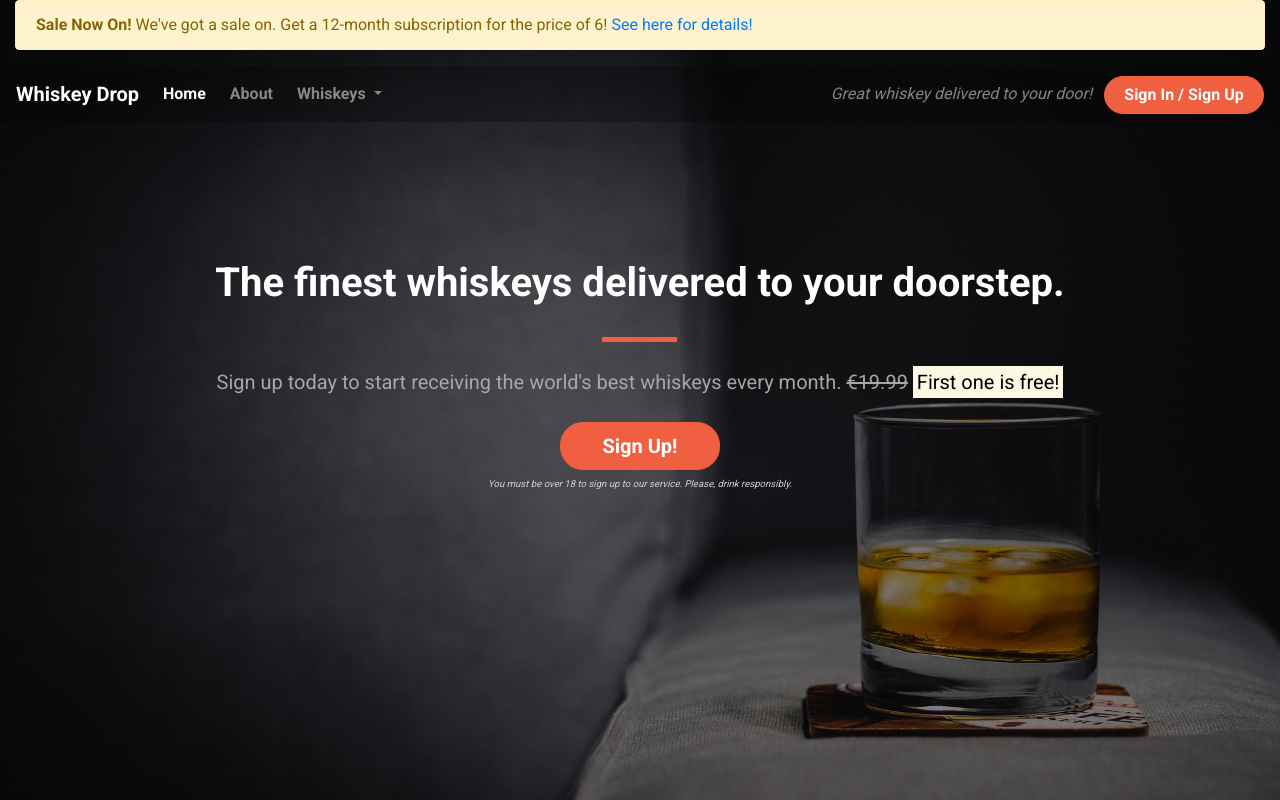
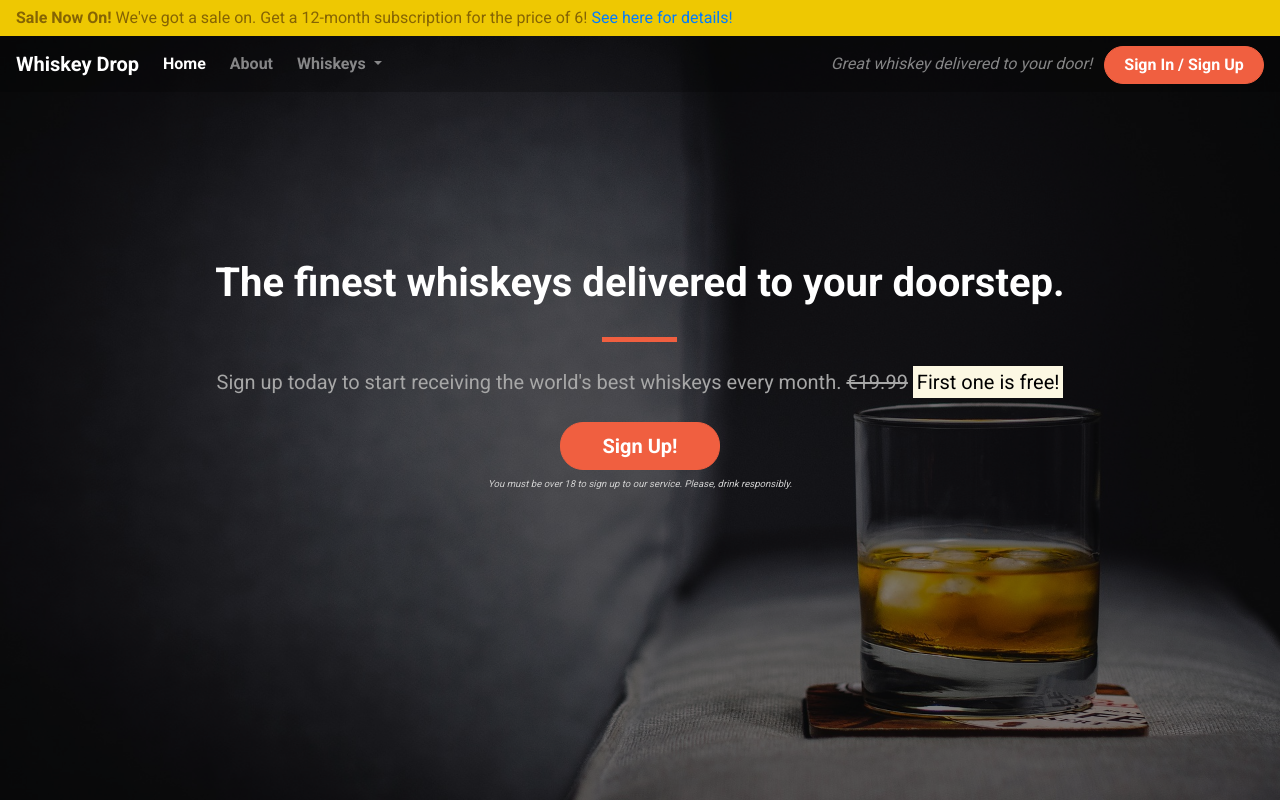
Before and after one commit to StephHjar/bootstrap4, a plain HTML site: page index.html in a window 1280 px wide. Shown: the top 800 px of the page. Drawn offline with nearby package versions, Linux system fonts and the light colour scheme.

Commit message:
Add custom styling to alert

```diff
--- a/css/style.css
+++ b/css/style.css
@@ -2,7 +2,18 @@ body {
     font-family: 'Roboto', sans-serif;
 }
 
-.alert-container {}
+.alert-container .col-12 {
+    padding-left: 0;
+    padding-right: 0;
+}
+
+.site-wide-alert {
+    border-radius: 0;
+    margin-bottom: 0;
+    padding: 5px 15px;
+    background-color: #eec802;
+    border-color: #eec802;
+}
 
 .callout-container {
     height: 100vh;
```
